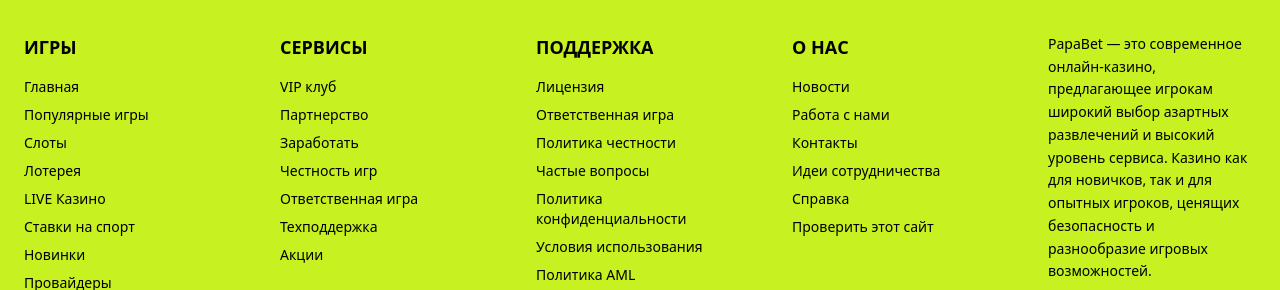
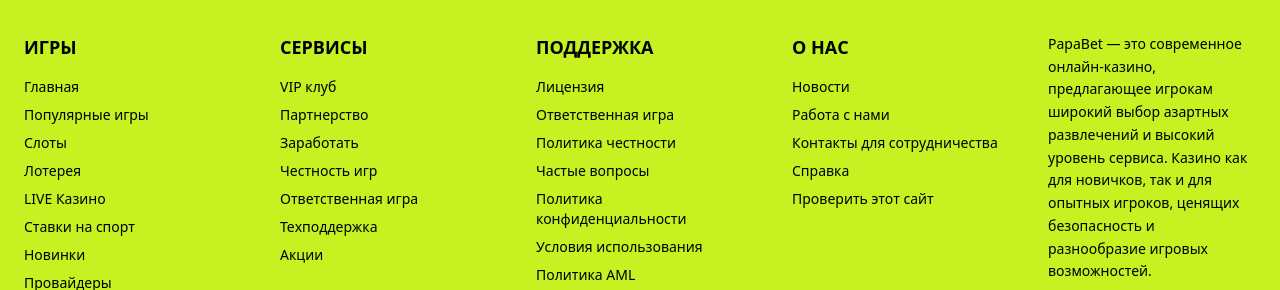
Before and after one commit to Hardyguardy/PapaBet, a website built with Vite: page index.html in a window 1280 px wide. Shown: the part 6760-7050 px from the top of the page. Built offline with nearby package versions, Linux system fonts and the light colour scheme.

Commit message:
Update footer

```diff
--- a/index.html
+++ b/index.html
@@ -1180,13 +1180,9 @@
               <a
                 href="#"
                 class="block text-black text-sm hover:opacity-70 transition"
-                >Контакты</a
+                >Контакты для сотрудничества</a
               >
-              <a
-                href="#"
-                class="block text-black text-sm hover:opacity-70 transition"
-                >Идеи сотрудничества</a
-              >
+
               <a
                 href="#"
                 class="block text-black text-sm hover:opacity-70 transition"
@@ -1259,7 +1255,7 @@
                 </div>
               </div>
 
-              <!-- Иконки лицензий (placeholder) -->
+              <!-- Лицензии для Тони (placeholder) -->
               <div class="flex items-center gap-4">
                 <div
                   class="h-10 px-10 bg-black/10 rounded flex items-center justify-center"
```
